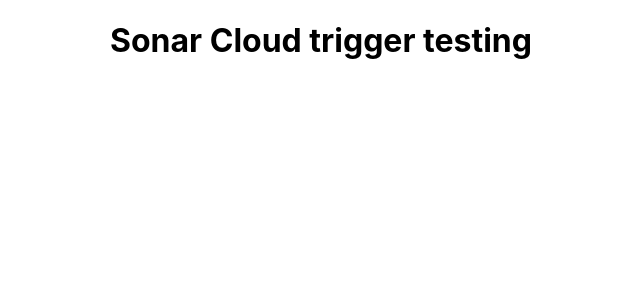
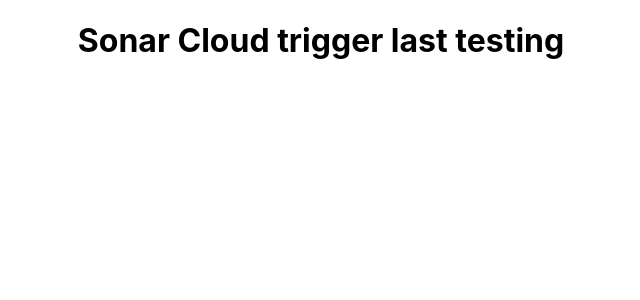
Before and after one commit to mvladevelopment/Full-Stack-Project, a React (Create React App) app in the folder firstfullstack/: page / in a window 1280 px wide. Shown: the top 300 px of the page, without its empty margins (319-959 px from the left). Built offline with nearby package versions, Linux system fonts and the light colour scheme.

Commit message:
last test SonarCloud trigger works

```diff
--- a/firstfullstack/src/App.js
+++ b/firstfullstack/src/App.js
@@ -4,7 +4,7 @@
 function App() {
   return (
     <div className="App">
-      <h1>Sonar Cloud trigger testing</h1>
+      <h1>Sonar Cloud trigger last testing</h1>
     </div>
   );
 }
```
Also changed, not shown: 1 other file (tests, documents, lock files or other folders).
